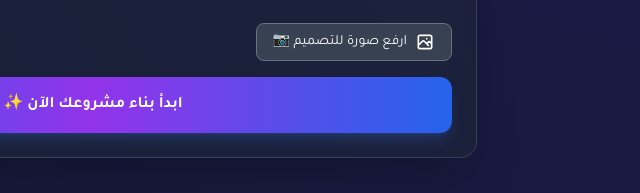
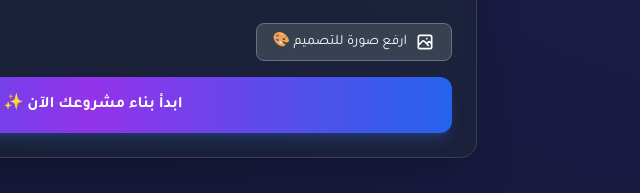
Before and after one commit to seif2013511-max/ai-site-generator, a website: page index.html in a window 1280 px wide. Shown: the part 336-529 px from the top of the page, 547-1187 px from the left. Drawn offline with nearby package versions, Linux system fonts and the light colour scheme.

Commit message:
Update index.html

```diff
--- a/index.html
+++ b/index.html
@@ -49,7 +49,7 @@
                     <svg xmlns="http://www.w3.org/2000/svg" class="h-5 w-5" fill="none" viewBox="0 0 24 24" stroke="currentColor">
                         <path stroke-linecap="round" stroke-linejoin="round" stroke-width="2" d="M4 16l4.586-4.586a2 2 0 012.828 0L16 16m-2-2l1.586-1.586a2 2 0 012.828 0L20 14m-6-6h.01M6 20h12a2 2 0 002-2V6a2 2 0 00-2-2H6a2 2 0 00-2 2v12a2 2 0 002 2z" />
                     </svg>
-                    ارفع صورة للتصميم 📷
+                    ارفع صورة للتصميم 🎨
                 </button>
                 <div id="imagePreviewContainer" class="hidden relative">
                     <img id="imagePreview" src="" alt="Preview" class="rounded-lg border border-blue-500">
```
